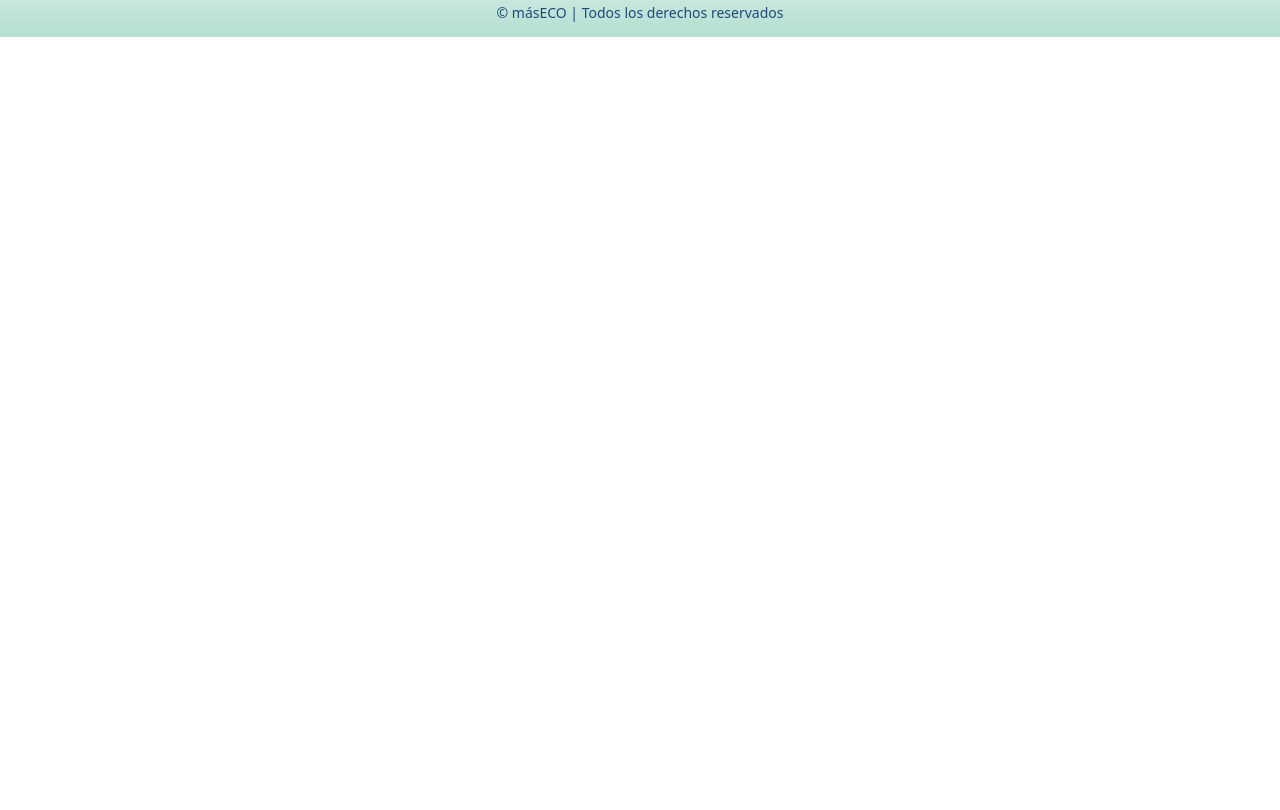
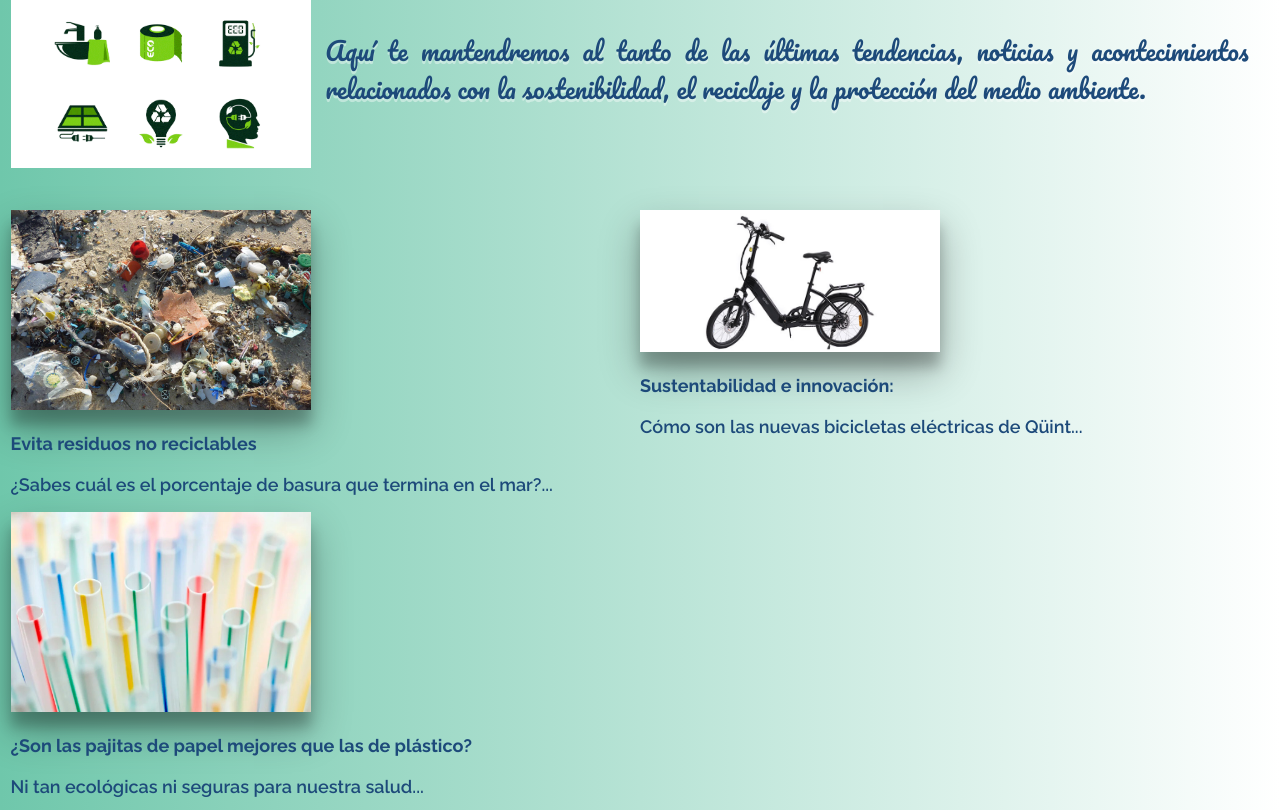
Before and after one commit to darellanom/proyecto-maseco, a website: page paginas/econoticias.html in a window 1280 px wide. Shown: the part 322-1132 px from the top of the page. Before the commit the page ends 800 px from the top, so only its background shows below. Drawn offline with nearby package versions, Linux system fonts and the light colour scheme.

Commit message:
seccion noticias y correcciones

```diff
--- a/paginas/econoticias.html
+++ b/paginas/econoticias.html
@@ -84,7 +84,44 @@
         <!-- INICIO CONTAINER PRINCIPAL -->
         <div class="container-fluid justify-content-center cajapadre">
 
-            <p class="text-center fs-4"> EN CONSTRUCCION...</p>
+            <div class="row">
+              <div class="row pt-5 d-flex justify-content-center">
+                <div class="col-lg-3">
+                  <img class="zsgif" src="../media/econoticias/news_animation.gif" alt="">
+                  <img class="zsgif" src="../media/econoticias/news_animation2.gif" alt="">
+                </div>
+                <div class="col-lg-9">
+                  <p class="fnoticiasuno">En masECO, creemos en la importancia de mantenernos informados y conectados con el mundo ecológico en constante evolución. Estamos comprometidos en brindarte información fresca y relevante que te inspire a llevar un estilo de vida más sostenible y a hacer elecciones conscientes en tu día a día.</p>
+                  <p class="fnoticiasdos pt-5">
+                    Aquí te mantendremos al tanto de las últimas tendencias, noticias y acontecimientos relacionados con la sostenibilidad, el reciclaje y la protección del medio ambiente.
+                  </p>
+                </div>
+              </div>
+              <div class="row mt-5 d-flex">
+                <div class="col-md-6">
+                  <a href="https://www.lanacion.com.ar/revista-jardin/el-desafio-de-encontrar-una-solucion-a-nivel-internacional-para-controlar-el-consumo-del-plastico-nid29092023/"target="_blank">
+                    <img class="imgnoticia img-fluid" src="../media/econoticias/noticia1.jpg" alt="">
+                    <p class="fnoticiasuno fw-bold">Evita residuos no reciclables</p>
+                    <p class="fnoticiasuno">¿Sabes cuál es el porcentaje de basura que termina en el mar?...</p>
+                  </a>
+                </div>
+                <div class="col-md-6">
+                  <a href="https://www.ecomundo.com.ar/sustentabilidad-e-innovacion-como-son-las-nuevas-bicicletas-electricas-de-quint/"target="_blank">
+                    <img class="imgnoticia img-fluid" src="../media/econoticias/noticia2.jpg" alt="">
+                    <p class="fnoticiasuno fw-bold">Sustentabilidad e innovación:</p>
+                    <p class="fnoticiasuno">Cómo son las nuevas bicicletas eléctricas de Qüint...</p>
+                  </a>
+
+                </div>
+                <div class="col-md-6">
+                  <a href="https://www.infobae.com/espana/2023/09/05/son-las-pajitas-de-papel-mejores-que-las-de-plastico-ni-tan-ecologicas-ni-seguras-para-nuestra-salud/"target="_blank">
+                    <img class="imgnoticia img-fluid" src="../media/econoticias/noticia3.jpg" alt="">
+                    <p class="fnoticiasuno fw-bold">¿Son las pajitas de papel mejores que las de plástico?</p>
+                    <p class="fnoticiasuno">Ni tan ecológicas ni seguras para nuestra salud...</p>
+                  </a>
+                </div>
+              </div>
+            </div>
 
       <!-- FOOTER -->
         <footer class="row d-flex justify-content-center align-items-center">
--- a/scss/style.scss
+++ b/scss/style.scss
@@ -6,4 +6,5 @@
 @import "./views/nosotros";
 @import "./views/novedades";
 @import "./views/tiendamaseco";
-@import "./views/contacto"
+@import "./views/contacto";
+@import "./views/econoticias"
--- a/scss/utilities/_mixins.scss
+++ b/scss/utilities/_mixins.scss
@@ -42,6 +42,10 @@
     justify-content: center;
 }
 
+@mixin sombra {
+  box-shadow: rgba(0, 0, 0, 0.3) 0px 19px 38px, rgba(0, 0, 0, 0.22) 0px 15px 12px;
+}
+
 @keyframes scale-in-hor-left {
   0% {
     -webkit-transform: scaleX(0);
--- /dev/null
+++ b/scss/views/_econoticias.scss
@@ -0,0 +1,19 @@
+.fnoticiasuno{
+    @include font-uno(18px, $font-color-2)
+    @include jfy;
+}
+
+.fnoticiasdos{
+    @include font-dos(25px, $font-color-2)
+
+}
+
+.imgnoticia{
+    width: 300px;
+    @include sombra;
+    margin-bottom: 20px;
+}
+
+.zsgif{
+    width: 300px;
+}
--- a/scss/views/_home.scss
+++ b/scss/views/_home.scss
@@ -33,7 +33,7 @@ header{
 .video{
     width: 1000px;
     height: 350px;
-    box-shadow: rgba(0, 0, 0, 0.3) 0px 19px 38px, rgba(0, 0, 0, 0.22) 0px 15px 12px;
+    @include sombra;
 }
 .slogan{
     @include font-dos(35px, $font-color-2) ;
```
Also changed, not shown: css/style.css, media/econoticias/news_animation.gif (added), media/econoticias/news_animation2.gif (added), media/econoticias/noticia1.jpg (added), media/econoticias/noticia2.jpg (added), media/econoticias/noticia3.jpg (added).
